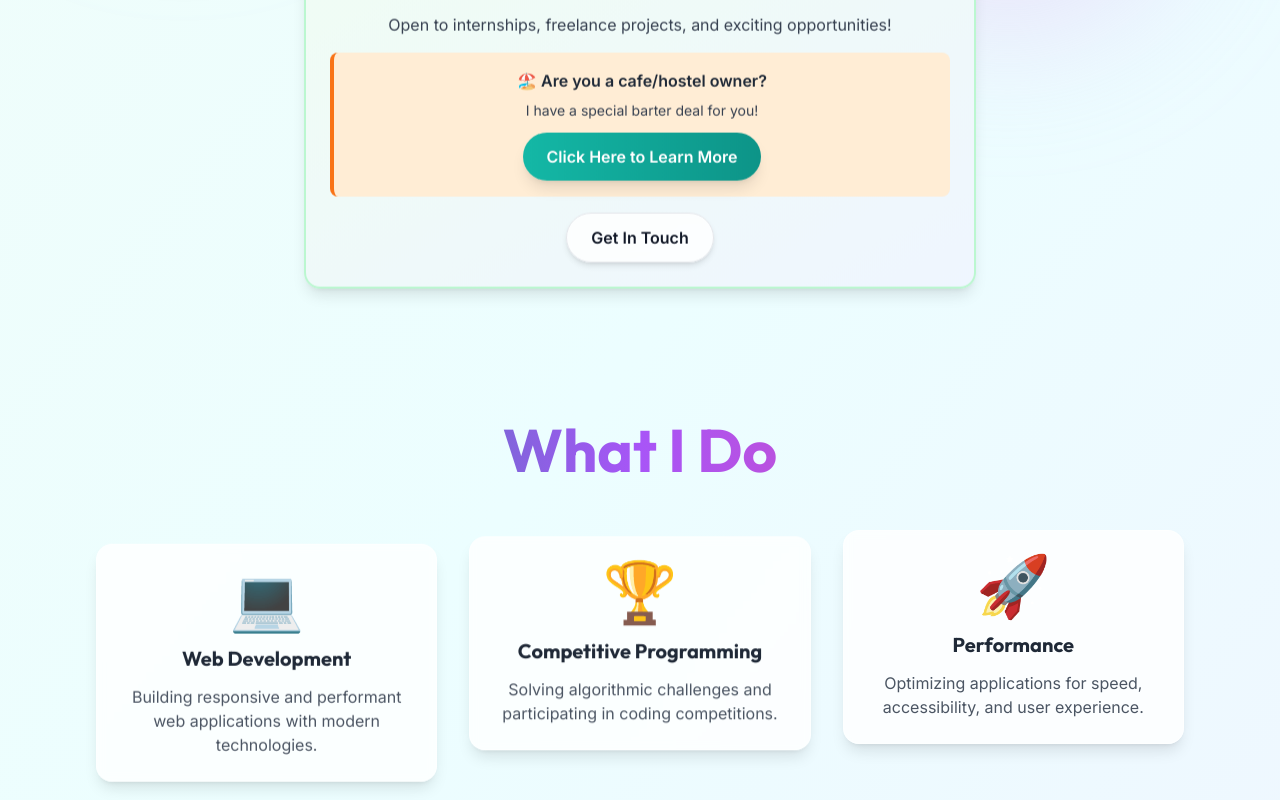
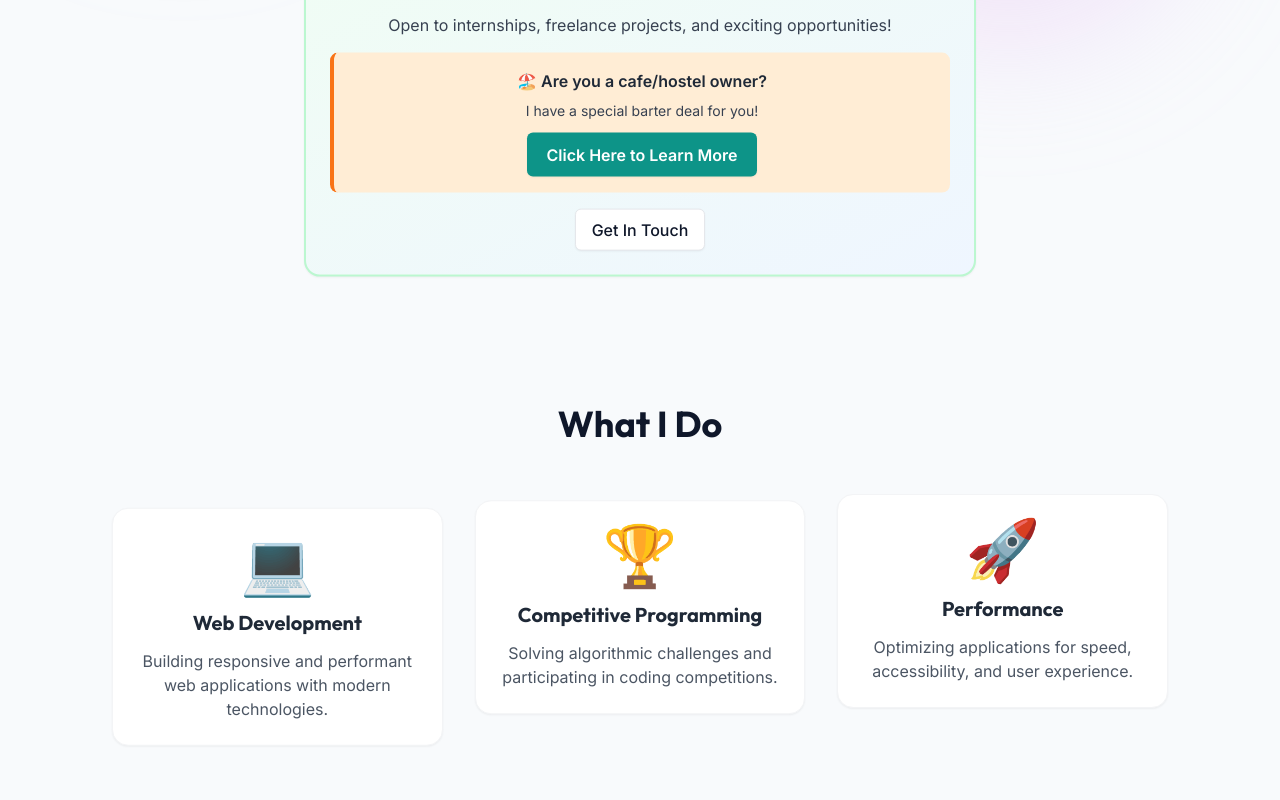
Before and after one commit to lohitakshcodes/Portfolio, a React (Vite) app: page / in a window 1280 px wide. Shown: the part 460-1260 px from the top of the page. Built offline with nearby package versions, Linux system fonts and the light colour scheme.

Commit message:
style: refactor global styles to clean professional palette and simpler UI

```diff
--- a/src/index.css
+++ b/src/index.css
@@ -6,10 +6,10 @@
 
 @layer base {
   :root {
-    --color-bg-primary: #fafafa;
-    --color-bg-secondary: #ffffff;
-    --color-text-primary: #1a1a1a;
-    --color-text-secondary: #6b7280;
+    --color-bg-primary: #f8fafc; /* neutral-50 */
+    --color-bg-secondary: #ffffff; /* white */
+    --color-text-primary: #0f172a; /* slate-900 */
+    --color-text-secondary: #475569; /* slate-600 */
   }
 
   html {
@@ -17,7 +17,7 @@
   }
 
   body {
-    @apply bg-gradient-to-br from-teal-50 via-cyan-50 to-blue-50 text-gray-900 font-sans antialiased;
+    @apply bg-[color:var(--color-bg-primary)] text-[color:var(--color-text-primary)] font-sans antialiased;
     margin: 0;
     padding: 0;
     min-height: 100vh;
@@ -33,57 +33,63 @@
   }
 
   h1 {
-    @apply text-5xl md:text-6xl lg:text-7xl;
+    @apply text-4xl md:text-5xl lg:text-6xl leading-tight;
   }
 
   h2 {
-    @apply text-4xl md:text-5xl lg:text-6xl;
+    @apply text-2xl md:text-3xl lg:text-4xl leading-snug;
   }
 
   h3 {
-    @apply text-3xl md:text-4xl;
+    @apply text-xl md:text-2xl;
   }
 
   h4 {
-    @apply text-2xl md:text-3xl;
+    @apply text-lg md:text-xl;
   }
 }
 
 @layer components {
   .glass-effect {
-    @apply bg-white/70 backdrop-blur-md border border-white/20 shadow-lg;
+    @apply bg-white/70 backdrop-blur-sm border border-gray-100 shadow-sm;
   }
 
   .btn-primary {
-    @apply px-6 py-3 bg-gradient-to-r from-primary-500 to-primary-600 text-white rounded-full font-semibold shadow-lg hover:shadow-xl transition-all duration-300 hover:scale-105 active:scale-95;
+    @apply px-5 py-2.5 bg-primary-600 text-white rounded-md font-semibold shadow-sm hover:shadow-md transition transform hover:-translate-y-[1px];
   }
 
   .btn-secondary {
-    @apply px-6 py-3 bg-white/80 backdrop-blur-sm text-gray-900 rounded-full font-semibold border border-gray-200 hover:border-primary-400 shadow-md hover:shadow-lg transition-all duration-300 hover:scale-105 active:scale-95;
+    @apply px-4 py-2 bg-white text-[color:var(--color-text-primary)] rounded-md font-medium border border-gray-200 shadow-sm hover:shadow-md transition;
   }
 
   .card {
-    @apply bg-white/80 backdrop-blur-sm rounded-2xl p-6 shadow-lg hover:shadow-2xl transition-all duration-500 border border-white/50;
+    @apply bg-white rounded-2xl p-6 shadow-sm transition-shadow duration-300 border border-gray-100;
   }
 
   .card-hover {
-    @apply hover:-translate-y-2 hover:scale-[1.02];
+    @apply hover:-translate-y-1 hover:shadow-md;
   }
 
   .section-padding {
-    @apply py-20 px-6 md:px-12 lg:px-24;
+    @apply py-16 px-6 md:px-12 lg:px-24;
   }
 
   .container-custom {
-    @apply max-w-7xl mx-auto;
+    @apply max-w-6xl mx-auto px-4;
   }
 
   .input-field {
-    @apply w-full px-4 py-3 rounded-lg bg-white/80 backdrop-blur-sm border border-gray-200 focus:border-primary-400 focus:ring-2 focus:ring-primary-200 outline-none transition-all duration-300;
+    @apply w-full px-4 py-3 rounded-md bg-white border border-gray-200 focus:border-primary-400 focus:ring-2 focus:ring-primary-100 outline-none transition;
   }
 
+  /* Replace flashy gradient headings with a clean solid accent */
   .gradient-text {
-    @apply bg-gradient-to-r from-primary-600 via-purple-500 to-pink-500 bg-clip-text text-transparent;
+    @apply text-[color:var(--color-text-primary)] font-display font-bold;
+  }
+
+  /* New utility for subtle accent headings when desired */
+  .heading-accent {
+    @apply text-primary-600;
   }
 }
 
@@ -115,10 +121,10 @@
 }
 
 ::-webkit-scrollbar-thumb {
-  background: linear-gradient(to bottom, #0ea5e9, #8b5cf6);
-  border-radius: 5px;
+  background: #cbd5e1; /* slate-300 */
+  border-radius: 6px;
 }
 
 ::-webkit-scrollbar-thumb:hover {
-  background: linear-gradient(to bottom, #0284c7, #7c3aed);
+  background: #94a3b8; /* slate-400 */
 }
```
